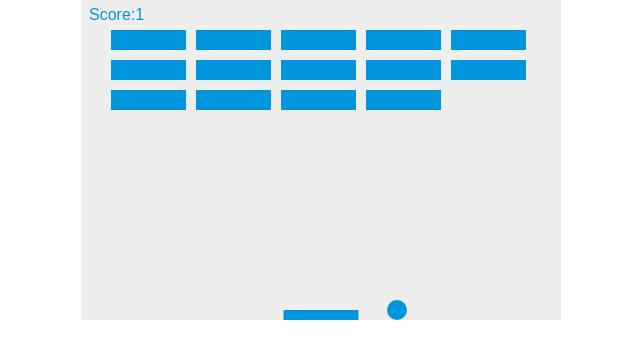
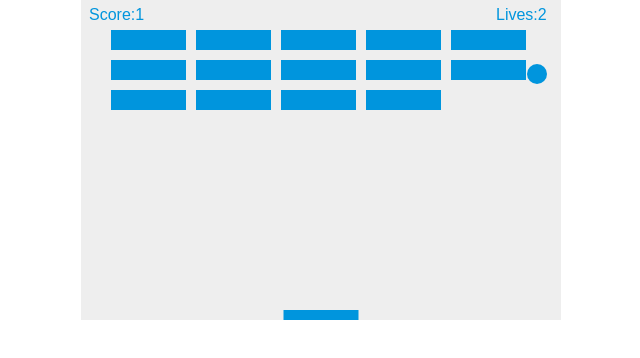
Before and after one commit to kantera90/breaking_blocks, a plain HTML site: page index.html in a window 1280 px wide. Shown: the whole page, without its empty margins (319-959 px from the left). Drawn offline with Linux system fonts and the light colour scheme.

Commit message:
仕上げ

```diff
--- a/index.html
+++ b/index.html
@@ -44,6 +44,7 @@
         }
 
         var score = 0;
+        var lives = 3;
 
         document.addEventListener("keydown", keyDownHandler, false);
         document.addEventListener("keyup", keyUpHandler, false);
@@ -99,7 +100,6 @@
                             if(score === brickRowCount*brickColumnCount){
                                 alert("YOU WIN, CONGRATULATIONS!");
                                 document.location.reload();
-                                clearInterval(interval); // Needed for Chrome to end game
                             }
                         }
                     }
@@ -111,6 +111,12 @@
             ctx.font = "16px Arial";
             ctx.fillStyle = "#0095DD";
             ctx.fillText("Score:" + score, 8, 20);
+        }
+
+        function drawLives() {
+            ctx.font = "16px Arial";
+            ctx.fillStyle = "#0095DD";
+            ctx.fillText("Lives:"+ lives, canvas.width - 65, 20);
         }
 
         function drawBall() {
@@ -160,6 +166,8 @@
 
             drawScore();
 
+            drawLives();
+
             collisionDetection();
 
             if(x + dx > canvas.width-ballRadius || x + dx < ballRadius) {
@@ -174,9 +182,20 @@
                     dy = -dy  ;
                 }
                 else{
-                    alert("GAME OVER");
-                    document.location.reload();
-                    clearInterval(interval); // Needed for Chrome to end game
+
+                    lives--;
+
+                    if(!lives){
+                        alert("GAME OVER");
+                        document.location.reload();
+                    }
+                    else{
+                        x = canvas.width/2;
+                        y = canvas.height-30;
+                        dx = 2;
+                        dy = -2;
+                        paddleX = (canvas.width-paddleWidth)/2;
+                    }
                 }
             }
 
@@ -190,9 +209,10 @@
             x += dx;
             y += dy;
 
+            requestAnimationFrame(draw);
         }
 
-        var interval = setInterval(draw, 10);
+        draw();
     </script>
 </body>
 </html>
```
